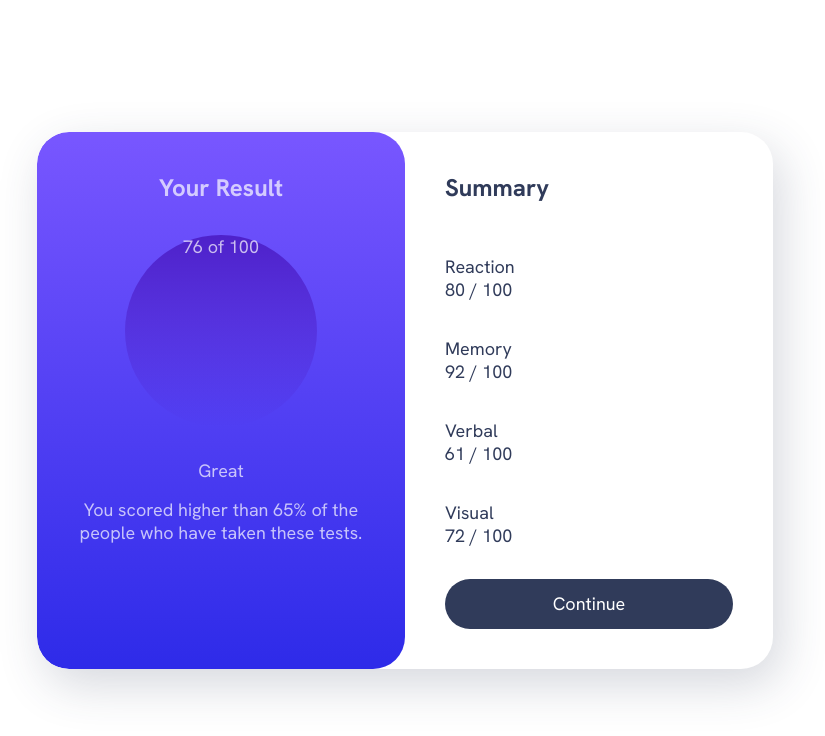
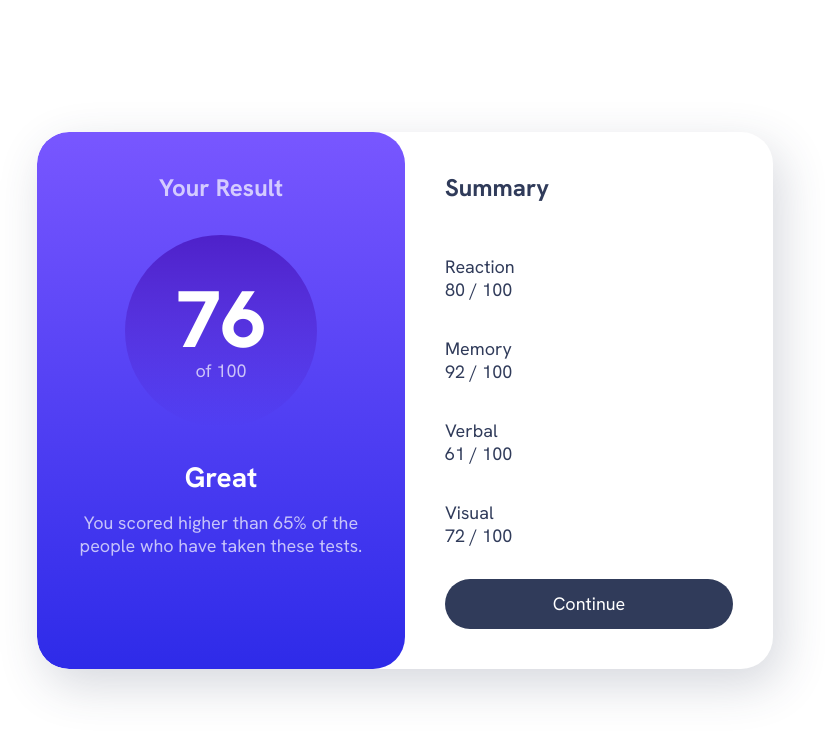
Before and after one commit to anabelena/results-summary-component, a plain HTML site: page index.html in a window 1280 px wide. Shown: the whole page, without its empty margins (235-1060 px from the left). Drawn offline with Linux system fonts and the light colour scheme.

Commit message:
finished result side

```diff
--- a/styles.css
+++ b/styles.css
@@ -141,6 +141,8 @@ body {
 }
 
 .result-score{
+  display: grid;
+  place-content: center;
   width: 12rem;
   margin-inline: auto;
   background: var(--gradient-to-transparent);
@@ -148,6 +150,19 @@ body {
   border-radius: 50%;
 }
 
+.result-score span{
+  display: block;
+  font-size: var(--fs-900);
+  font-weight: var(--fw-black);
+  color: var(--clr-neutral-100);
+  line-height: 1;
+}
+
+.result-rank{
+  color: var(--clr-neutral-100);
+  font-size: var(--fs-700);
+  font-weight: var(--fw-bold);
+}
 
 .results,
 .summary {
```
